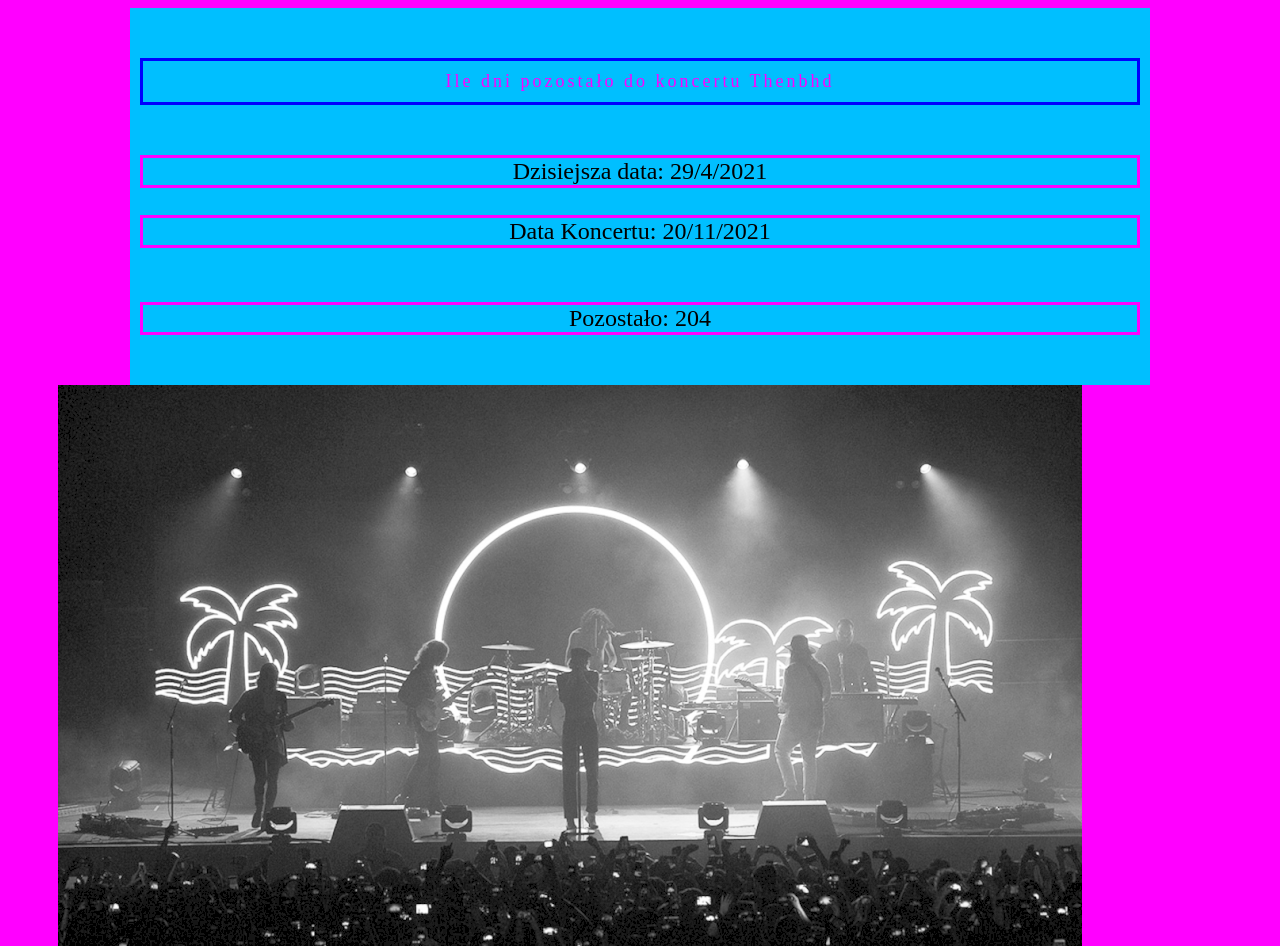
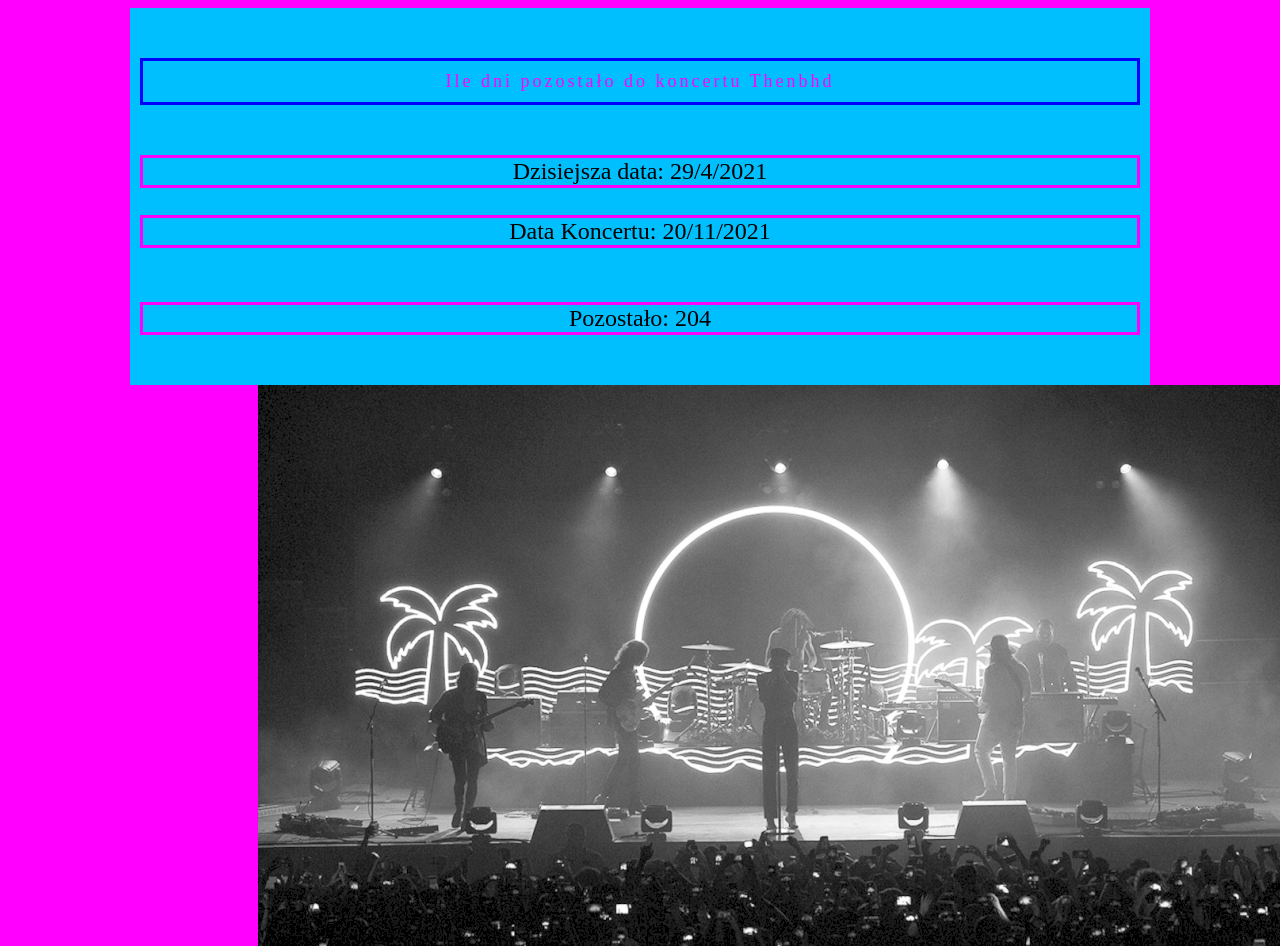
Before and after one commit to 2c-08-2021/dokoncertu, a plain HTML site: page index.html in a window 1280 px wide. Drawn offline with Linux system fonts and the light colour scheme.

Commit message:
Update style.css

```diff
--- a/style.css
+++ b/style.css
@@ -58,5 +58,5 @@ color: black;
 }
 #photo
 {
-	padding-left:50px;
+	padding-left:250px;
 }
```
